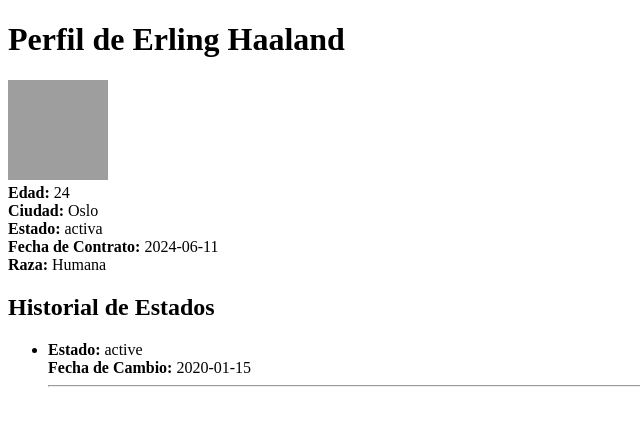
After one commit to Jamayabarreto/Proyecto-progavanzada, a Flask app: page /magical_girls/1 in a window 1280 px wide. The commit adds this page. Shown: the top 426 px of the page, without its empty margins (0-640 px from the left). Run offline with Flask 3, Linux system fonts and the light colour scheme; tables that the repository leaves empty hold one stand-in row (values such as "Sample post"); grey boxes are pictures that could not be loaded.

Commit message:
Updated app.py and added requirements.txt

```diff
--- /dev/null
+++ b/templates/profile.html
@@ -0,0 +1,26 @@
+<!DOCTYPE html>
+<html lang="es">
+<head>
+    <meta charset="UTF-8">
+    <title>Perfil de Chica Mágica</title>
+</head>
+<body>
+    <h1>Perfil de {{ girl.name }}</h1>
+    <img src="{{ girl.photo_url }}" alt="Foto de {{ girl.name }}" width="100" height="100"><br>
+    <strong>Edad:</strong> {{ girl.age }}<br>
+    <strong>Ciudad:</strong> {{ girl.city }}<br>
+    <strong>Estado:</strong> {{ girl.status }}<br>
+    <strong>Fecha de Contrato:</strong> {{ girl.contract_date }}<br>
+    <strong>Raza:</strong> {{ girl.race }}<br>
+    <h2>Historial de Estados</h2>
+    <ul>
+        {% for history in girl.state_history %}
+        <li>
+            <strong>Estado:</strong> {{ history.status }}<br>
+            <strong>Fecha de Cambio:</strong> {{ history.change_date }}<br>
+        </li>
+        <hr>
+        {% endfor %}
+    </ul>
+</body>
+</html>
```
Also changed, not shown: templates/index.html (+2 -8 lines).
